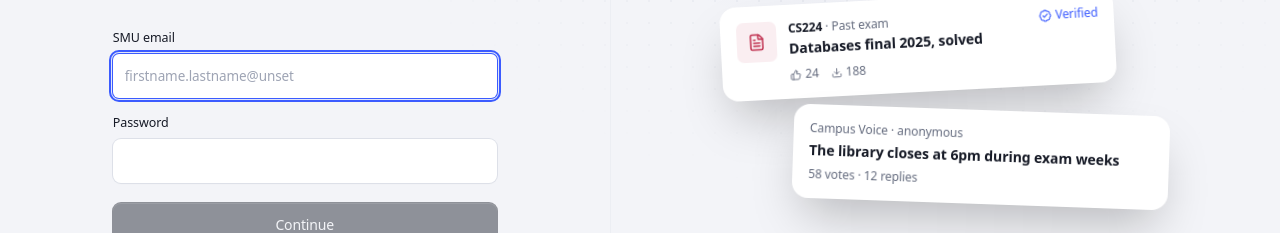
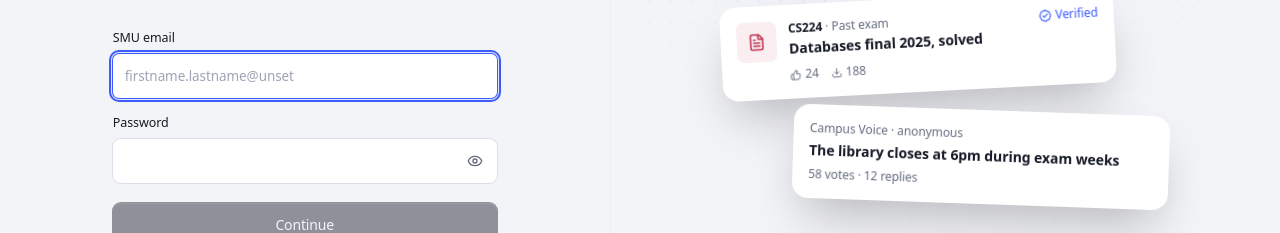
Before and after one commit to Kernel-Hunter/SMUhub, a React (Vite) app in the folder client/: page /login in a window 1280 px wide. Shown: the part 296-529 px from the top of the page. Built offline with nearby package versions, Linux system fonts and the light colour scheme; no server answers.

Commit message:
Add show/hide password toggle on the login form

```diff
--- a/client/src/pages/Login.tsx
+++ b/client/src/pages/Login.tsx
@@ -1,5 +1,5 @@
 import { useState, type FormEvent } from 'react'
-import { BadgeCheck, ThumbsUp, Download, FileText } from 'lucide-react'
+import { BadgeCheck, ThumbsUp, Download, FileText, Eye, EyeOff } from 'lucide-react'
 import { useAuth } from '@/auth/AuthContext'
 import { ALLOWED_DOMAINS, checkSmuEmail } from '@/api/auth'
 import { Logo } from '@/components/Shell'
@@ -26,13 +26,14 @@ export default function Login() {
   const { login } = useAuth()
   const [email, setEmail] = useState(''); const [p, setP] = useState('')
   const [busy, setBusy] = useState(false); const [err, setErr] = useState('')
+  const [showPw, setShowPw] = useState(false)
   async function submit(e: FormEvent) {
     e.preventDefault()
     if (busy) return
     const invalid = checkSmuEmail(email)
     if (invalid) { setErr(invalid); return }
     if (!p) { setErr('Entre ton mot de passe.'); return }
-    setBusy(true); setErr('')
+    setBusy(true); setErr(''); setShowPw(false)
     // On success the app re-renders on the signed-in routes and this page unmounts.
     try { await login(email, p) } catch (x) { setErr(errMsg(x)); setP(''); setBusy(false) }
   }
@@ -46,7 +47,15 @@ export default function Login() {
           <p className="mt-2 text-sm text-muted">Sign in with your SMU email.</p>
           <fieldset disabled={busy} className="mt-8 grid gap-4">
             <label><span className="label">SMU email</span><input className="field !h-11" type="email" inputMode="email" autoComplete="email" autoFocus value={email} onChange={(e) => { setEmail(e.target.value); setErr('') }} placeholder={`firstname.lastname@${ALLOWED_DOMAINS[0] ?? 'smu.tn'}`} aria-invalid={!!err} required /></label>
-            <label><span className="label">Password</span><input className="field !h-11" type="password" autoComplete="current-password" value={p} onChange={(e) => { setP(e.target.value); setErr('') }} aria-invalid={!!err} required /></label>
+            <label><span className="label">Password</span>
+              <span className="relative block">
+                <input className="field !h-11 !pr-11" type={showPw ? 'text' : 'password'} autoComplete="current-password" value={p} onChange={(e) => { setP(e.target.value); setErr('') }} aria-invalid={!!err} required />
+                <button type="button" onClick={() => setShowPw((v) => !v)} aria-label={showPw ? 'Hide password' : 'Show password'} aria-pressed={showPw} title={showPw ? 'Hide password' : 'Show password'}
+                  className="absolute right-1.5 top-1/2 grid size-8 -translate-y-1/2 place-items-center rounded-md text-muted transition hover:bg-hover hover:text-ink">
+                  {showPw ? <EyeOff size={16} /> : <Eye size={16} />}
+                </button>
+              </span>
+            </label>
             {err && <p role="alert" className="rounded-lg bg-rose-soft px-3 py-2 text-sm text-rose">{err}</p>}
             <button className="btn btn-accent mt-1 !h-11 text-sm" disabled={busy || !email || !p} aria-busy={busy}>{busy ? <Spinner /> : 'Continue'}</button>
           </fieldset>
```
